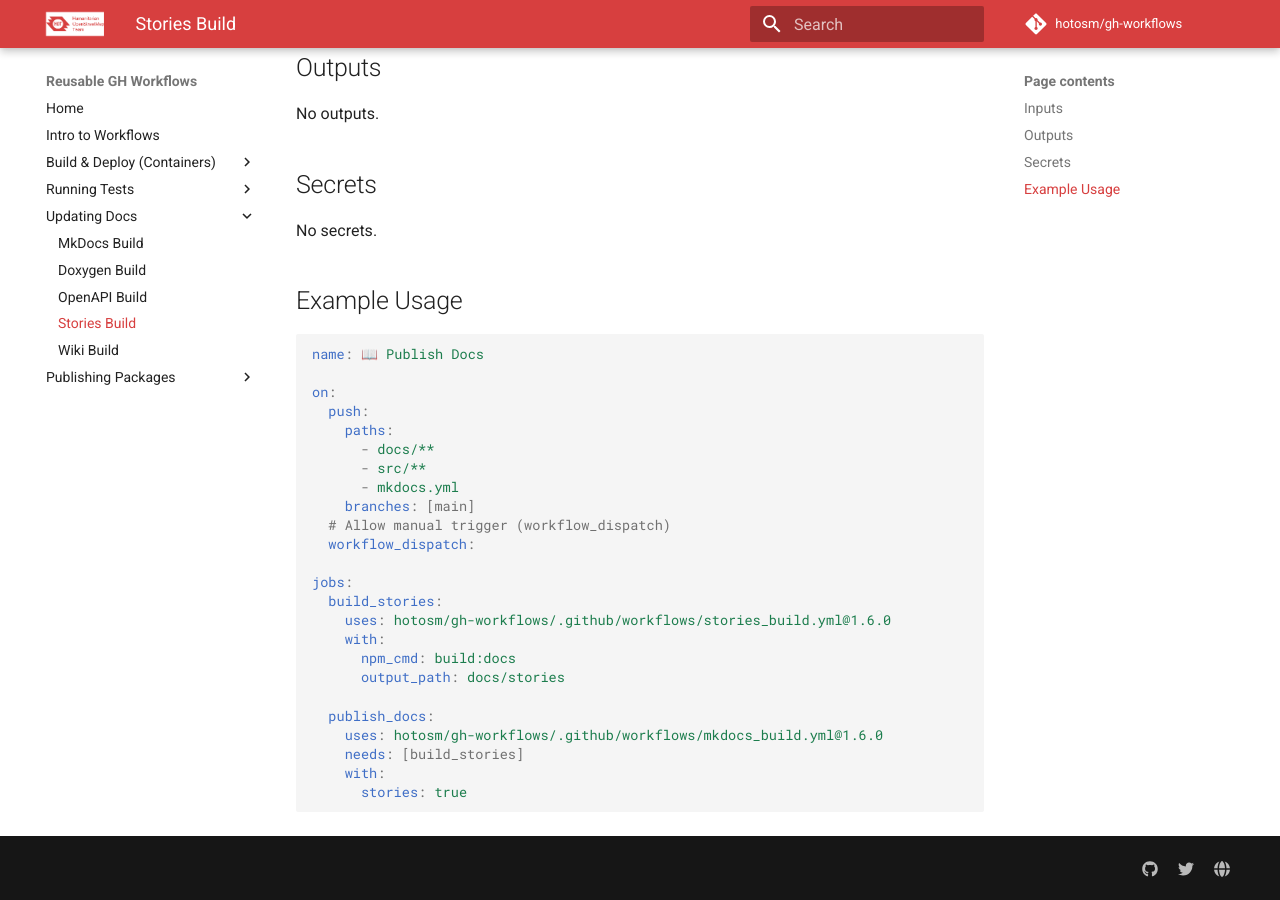
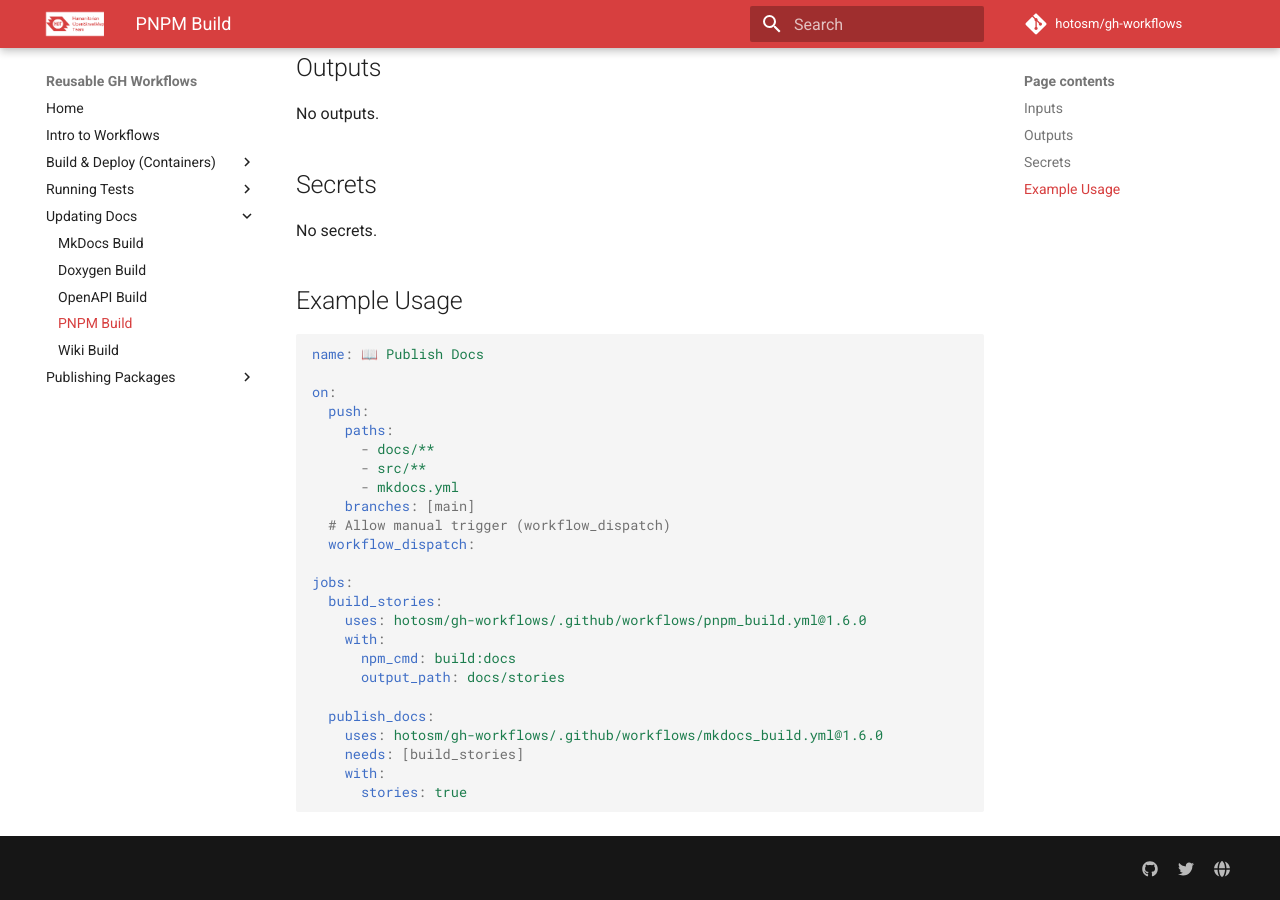
Before and after one commit to hotosm/gh-workflows, an MkDocs documentation site: the page built from docs/pnpm_build.md, in a window 1280 px wide and 900 px high, scrolled down 613 px. Built offline with MkDocs 1.6.1 and Material for MkDocs 9.7.7, drawn with Linux system fonts in a browser that asks for light colours; comment, search, counter and statistics services are not loaded.

Commit message:
refactor: rename stories_build to more generic pnpm_build

```diff
--- a/docs/stories_build.md
+++ b/docs/pnpm_build.md
@@ -50,7 +50,7 @@ on:
 
 jobs:
   build_stories:
-    uses: hotosm/gh-workflows/.github/workflows/stories_build.yml@1.6.0
+    uses: hotosm/gh-workflows/.github/workflows/pnpm_build.yml@1.6.0
     with:
       npm_cmd: build:docs
       output_path: docs/stories
--- a/mkdocs.yml
+++ b/mkdocs.yml
@@ -65,7 +65,7 @@ nav:
       - MkDocs Build: mkdocs_build.md
       - Doxygen Build: doxygen_build.md
       - OpenAPI Build: openapi_build.md
-      - Stories Build: stories_build.md
+      - PNPM Build: pnpm_build.md
       - Wiki Build: wiki.md
   - Publishing Packages:
       - PyPi Publish: pypi_publish.md
```
Also changed, not shown: 3 other files.
